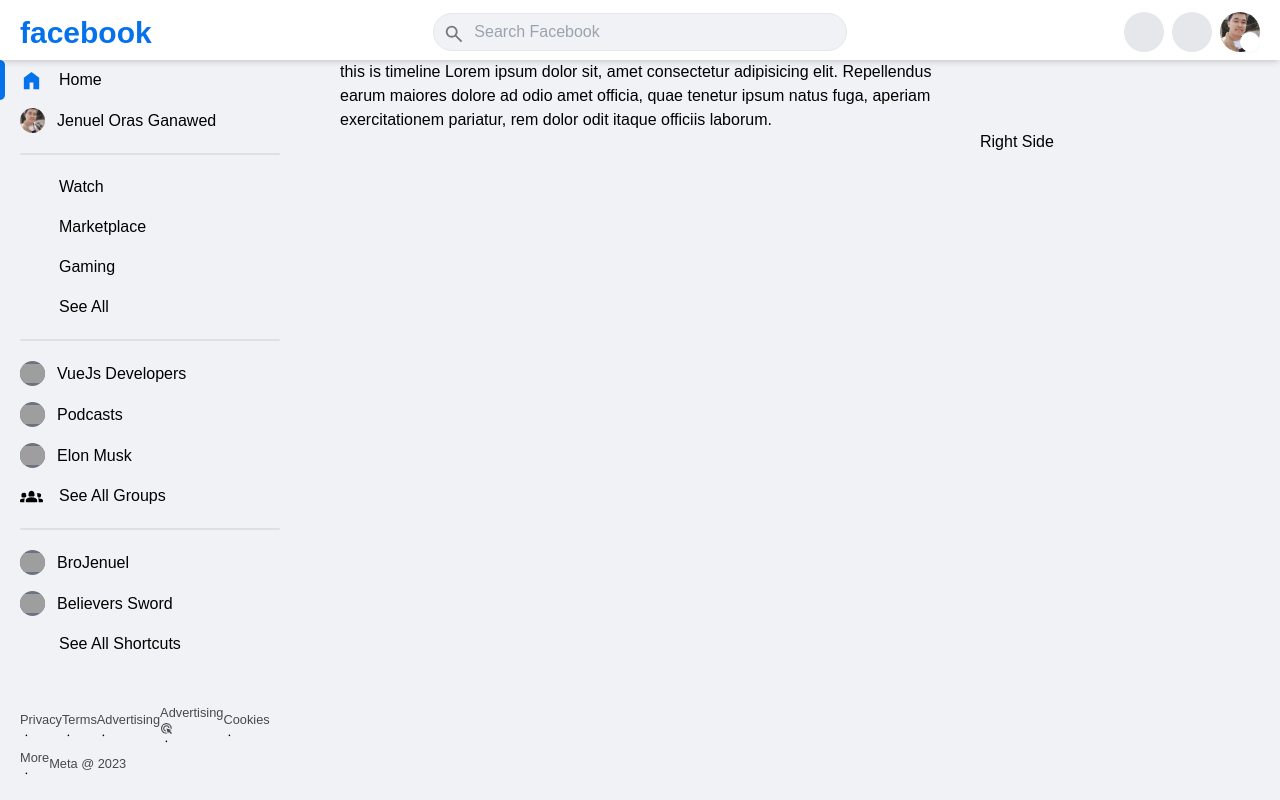
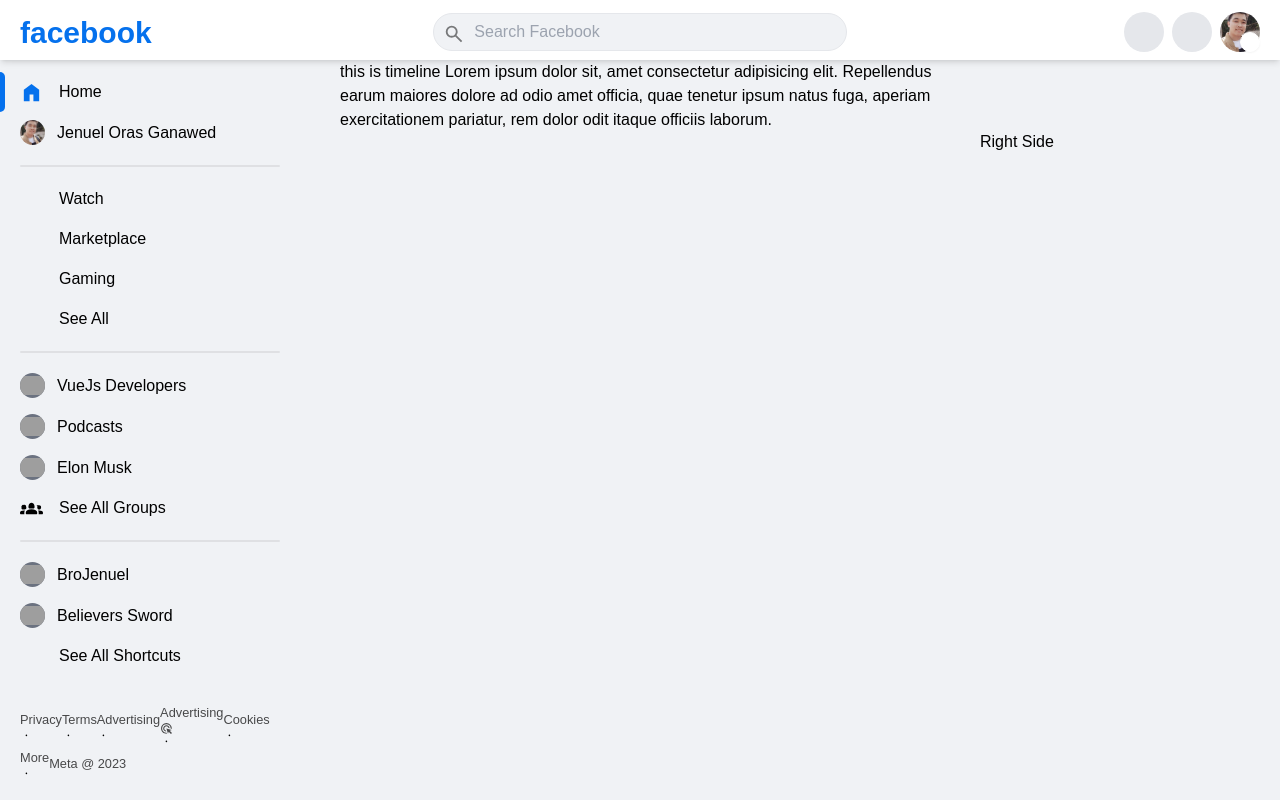
Before and after one commit to JenuelDev/facebook-clone, a Vue app: page /home in a window 1280 px wide. Built offline with nearby package versions, Linux system fonts and the light colour scheme; grey boxes are pictures that could not be loaded; some icons are missing.

Commit message:
Update LeftSideContent.vue

```diff
--- a/src/views/Pages/Home/LeftSide/LeftSideContent.vue
+++ b/src/views/Pages/Home/LeftSide/LeftSideContent.vue
@@ -158,7 +158,7 @@
     <div
         class="w-full max-w-300px sticky top-0 overflow-y-auto h-[calc(100% - var(--header-height))] flex flex-col justify-between pb-20px overflowing-div"
     >
-        <div>
+        <div class="mt-3">
             <template
                 v-for="defaultMenu in DefaultMenus"
                 :key="defaultMenu.path"
```
